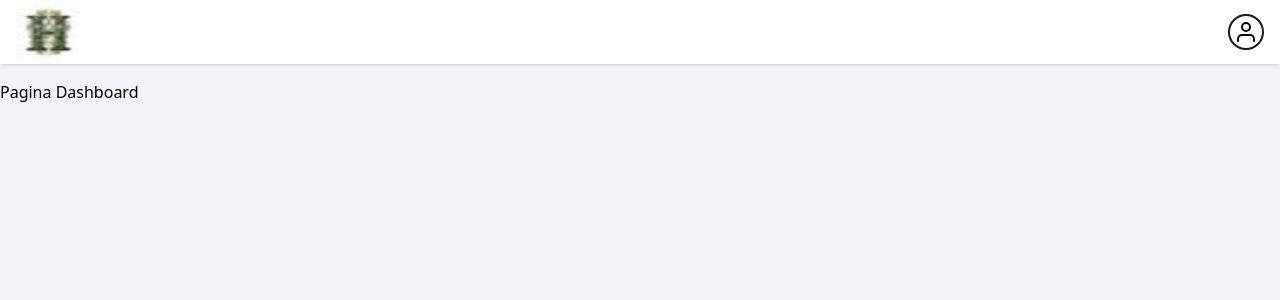
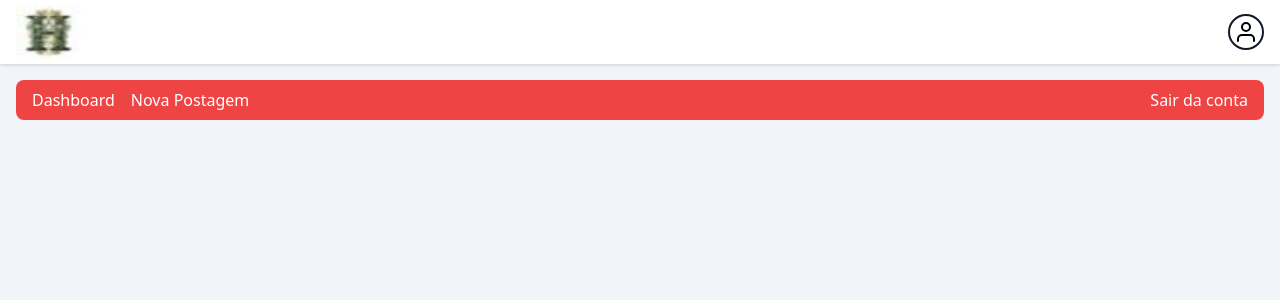
Before and after one commit to veloso666/react-project, a React (Vite) app: page /dashboard in a window 1280 px wide. Shown: the top 300 px of the page. Built offline with nearby package versions, Linux system fonts and the light colour scheme; no server answers; sample sign-in values are in the browser's storage.

Commit message:
updating user data

```diff
--- /dev/null
+++ b/src/components/panelheader/index.tsx
@@ -0,0 +1,26 @@
+import { Link } from "react-router-dom";
+import { signOut } from "firebase/auth";
+import { auth } from "../../services/FirebaseConnection";
+
+export function DashboardHeader(){
+
+async function handleLogout(){
+    await signOut(auth);
+    }
+
+
+    return(
+        <div className="w-full items-center flex h-10 bg-red-500 rounded-lg text-white font-medium gap-4 px-4 mb-4">
+            <Link to='/dashboard'>
+                Dashboard
+            </Link>
+            <Link to='/dashboard/new'>
+                Nova Postagem
+            </Link>
+
+            <button className="ml-auto " onClick={handleLogout}>
+                Sair da conta
+            </button>
+        </div>
+    )
+}
--- a/src/contexts/AuthContext.tsx
+++ b/src/contexts/AuthContext.tsx
@@ -8,6 +8,8 @@
 type AuthContextData={
     signed: boolean;
     loadingAuth: boolean;
+    handleInfoUser: ({name, email, uid}:UserProps)=> void;
+    user: UserProps | null;
 }
 
 interface UserProps{
@@ -40,10 +42,20 @@
         }
     }, [])
 
+    function handleInfoUser({name, email, uid}: UserProps){
+        setUser({
+             name,
+             email,
+             uid,
+        })
+    }
+
     return(
         <AuthContext.Provider value={{
             signed:!!user,
             loadingAuth,
+            handleInfoUser,
+            user
             }}>
             {children}
         </AuthContext.Provider>
--- a/src/pages/dashboard/index.tsx
+++ b/src/pages/dashboard/index.tsx
@@ -1,9 +1,10 @@
+import Container from "../../components/container";
+import {DashboardHeader} from '../../components/panelheader'
+
 export function Dashboard(){
     return(
-      <div>
-
-        <h1>Pagina Dashboard</h1>
-
-      </div>
+      <Container>
+       <DashboardHeader/>
+      </Container>
     )
   }
--- a/src/pages/register/index.tsx
+++ b/src/pages/register/index.tsx
@@ -8,7 +8,8 @@
 import {zodResolver} from '@hookform/resolvers/zod'
 import {auth} from '../../services/FirebaseConnection'
 import {createUserWithEmailAndPassword, signOut, updateProfile} from 'firebase/auth'
-import { useEffect } from 'react'
+import { useEffect, useContext } from 'react'
+import { AuthContext } from '../../contexts/AuthContext'
 
 
 const schema = z.object({
@@ -20,6 +21,7 @@
 type FormData = z.infer<typeof schema>
 
 export function Register(){
+  const {handleInfoUser} = useContext(AuthContext);
   const navigate = useNavigate();
 
   const {register, handleSubmit, formState:{errors}} = useForm<FormData>({
@@ -40,6 +42,11 @@
     displayName: data.name
   })
 
+  handleInfoUser({
+    name: data.name,
+    email: data.email,
+    uid: user.user.uid
+  })
   console.log("Cadastrado com sucesso!!")
   navigate("/dashboard", {replace: true})
 }).catch((error) =>{
```
